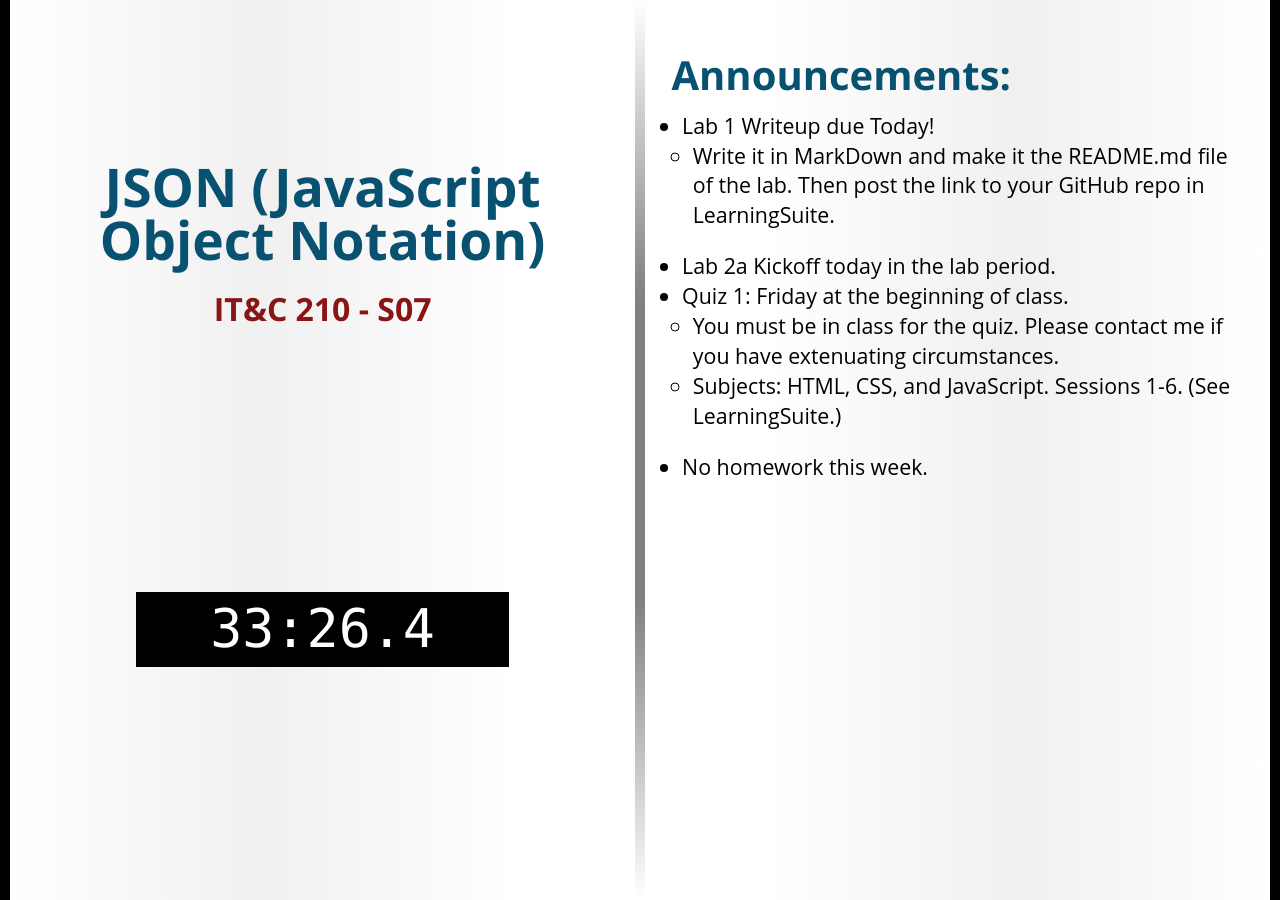
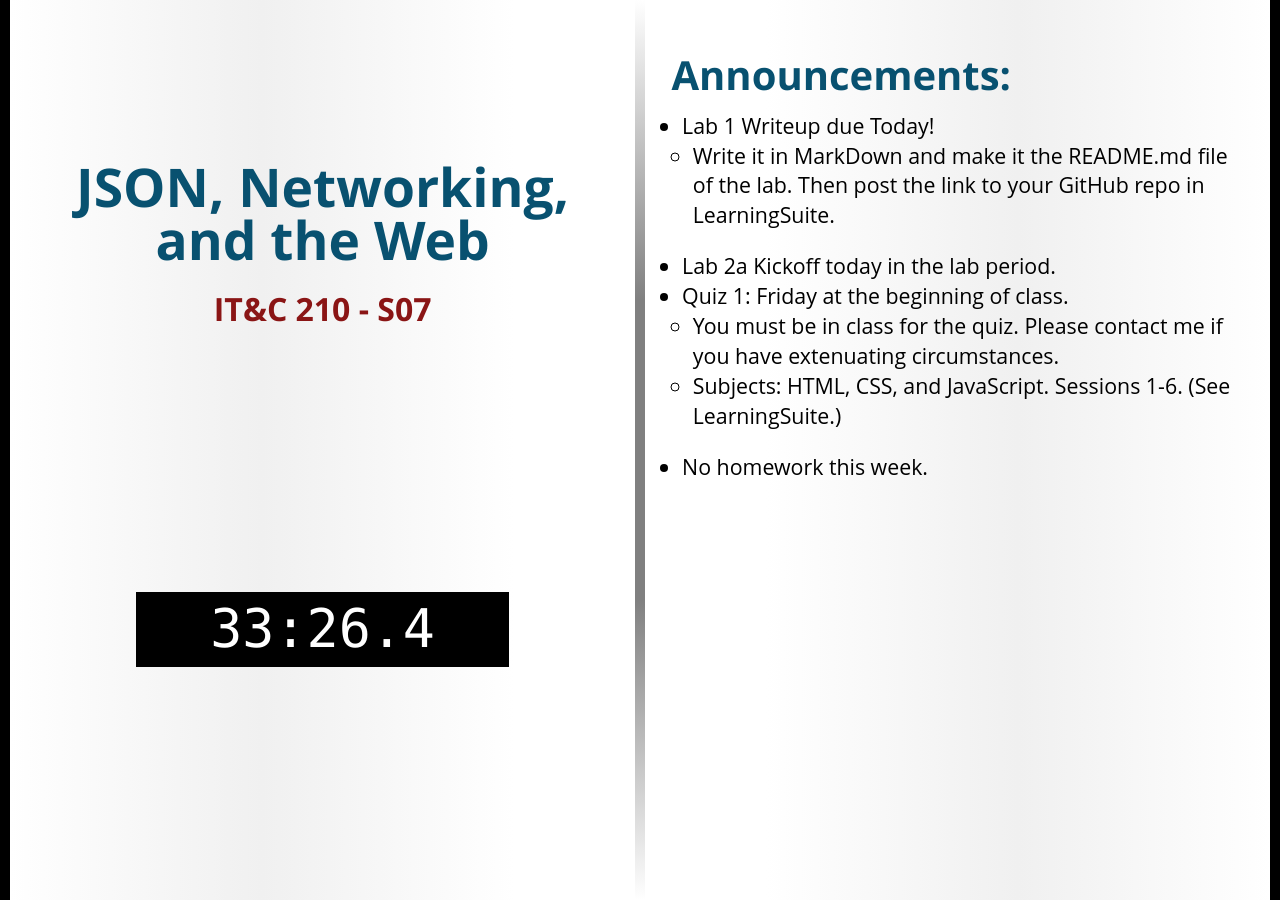
Before and after one commit to BYU-ITC-210/BYU-ITC-210.github.io, a Jekyll site: the page built from _welcome/S07.md, in a window 1280 px wide. Built offline with Jekyll 4.4.1, drawn with Linux system fonts in a browser that asks for light colours; some web fonts are replaced.

Commit message:
Welcome S07

```diff
--- a/_welcome/S07.md
+++ b/_welcome/S07.md
@@ -1,5 +1,5 @@
 ---
-title: JSON (JavaScript Object Notation)
+title: JSON, Networking, and the Web
 session: S07
 ---
 * Lab 1 Writeup due Today!
```
